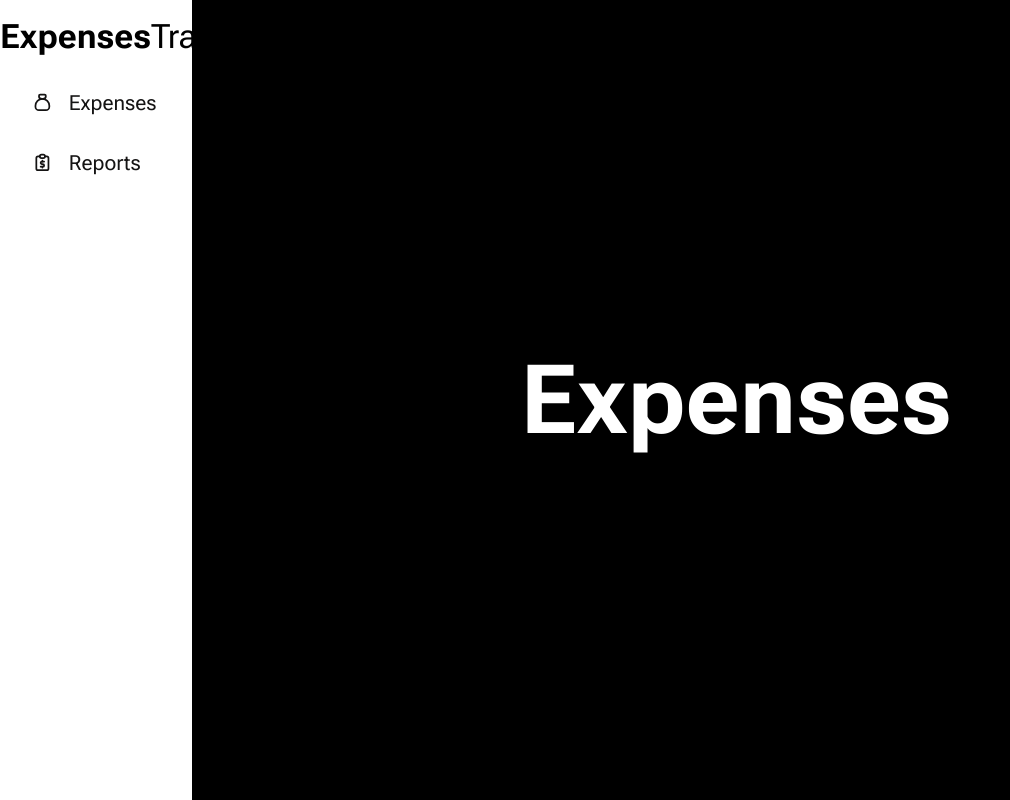
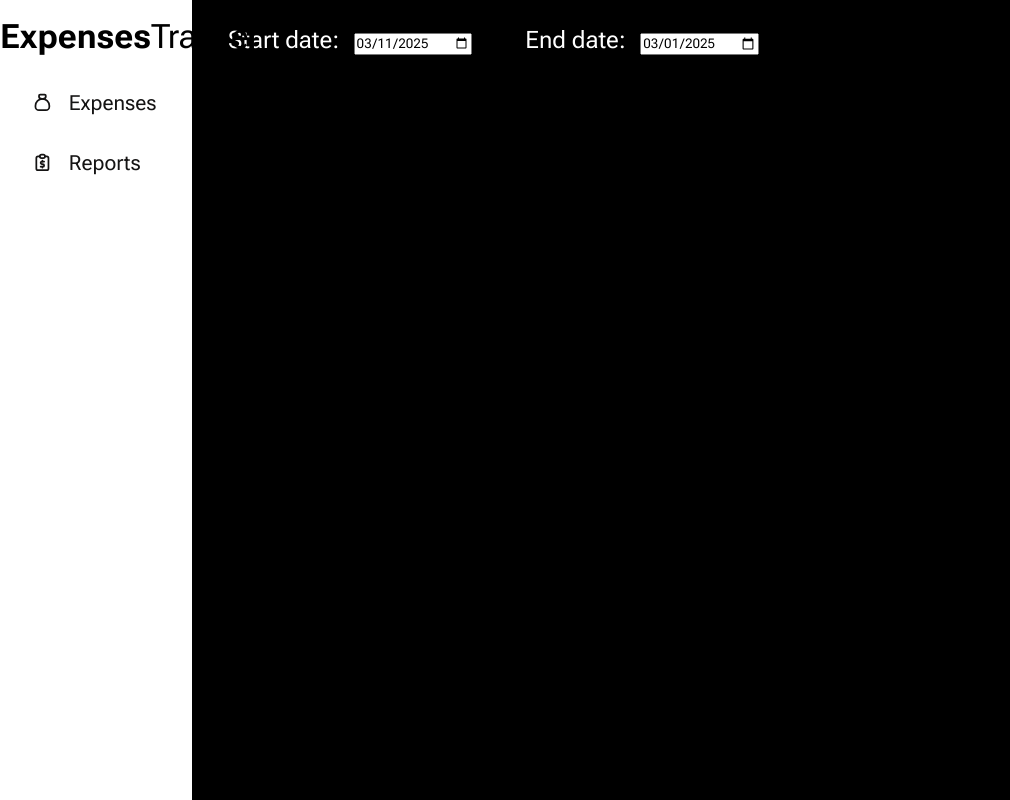
Before and after one commit to Limo01/ExpensesTracker, a React app in the folder frontend/expenses-tracker/: page / in a window 1280 px wide. Shown: the whole page, without its empty margins (0-1010 px from the left). Built offline with nearby package versions, Linux system fonts and the light colour scheme.

Commit message:
Add IntervalPicker component

```diff
--- /dev/null
+++ b/frontend/expenses-tracker/src/components/intervalPicker/intervalPicker.css
@@ -0,0 +1,13 @@
+.intervalPicker {
+    margin-top: 1.1em;
+    margin-left: 1.5em;
+    font-size: 1.5em;
+}
+
+.intervalPicker label {
+    margin-right: 0.6em;
+}
+
+.intervalPicker input {
+    margin-right: 4em;
+}
--- /dev/null
+++ b/frontend/expenses-tracker/src/components/intervalPicker/intervalPicker.js
@@ -0,0 +1,36 @@
+import React, { useState } from "react";
+import "./intervalPicker.css"
+
+function IntervalPicker() {
+  const [startDate, setStartDate] = useState(getTodayDate());
+  const [endDate, setEndDate] = useState(getBeginningOfCurrentMonthDate());
+
+  function getTodayDate() {
+    return new Date().toISOString().substring(0, 10);
+  }
+
+  function getBeginningOfCurrentMonthDate() {
+    let today = new Date();
+
+    let timezoneOffset = today.getTimezoneOffset() * 60000;
+    let daysOffset = 86400000 * (today.getDate() - 1);
+
+    let firstDayOfCurrentMonth =
+        new Date(today.getTime() - timezoneOffset - daysOffset);
+
+    return firstDayOfCurrentMonth.toISOString()
+                                 .substring(0, 10);
+  }
+
+  return (
+    <div className="intervalPicker">
+      <label>Start date:</label>
+      <input type="date" value={startDate} onChange = {(e) => {setStartDate(e.target.value); console.log(e.target.value)}}/>
+
+      <label>End date:</label>
+      <input type="date" value={endDate} onChange = {(e) => {setEndDate(e.target.value); console.log(e.target.value)}}/>
+    </div>
+  );
+}
+
+export default IntervalPicker;
--- a/frontend/expenses-tracker/src/components/pages/expenses.js
+++ b/frontend/expenses-tracker/src/components/pages/expenses/expenses.js
@@ -1,10 +1,11 @@
 import React from "react";
-import "./pages.css";
+import "../pages.css";
+import IntervalPicker from "../../intervalPicker/intervalPicker";
 
 function ExpensesPage() {
   return (
     <div className="page" id="expensesPage">
-      <h1>Expenses</h1>
+      <IntervalPicker />
     </div>
   );
 }
--- a/frontend/expenses-tracker/src/components/pages/pages.css
+++ b/frontend/expenses-tracker/src/components/pages/pages.css
@@ -1,11 +1,7 @@
 .page {
-    display: flex;
     height: 100vh;
-    align-items: center;
-    justify-content: center;
-    font-size: 3rem;
+    width: 85vw;
     background-color: #000;
     color: #fff;
     float: right;
-    width: 85vw;
 }
--- a/frontend/expenses-tracker/src/components/pages/reports.js
+++ b/frontend/expenses-tracker/src/components/pages/reports/reports.js
@@ -1,5 +1,5 @@
 import React from "react";
-import "./pages.css";
+import "../pages.css";
 
 function ReportPage() {
   return (
--- a/frontend/expenses-tracker/src/index.js
+++ b/frontend/expenses-tracker/src/index.js
@@ -5,8 +5,8 @@ import {
   RouterProvider,
   Outlet
 } from "react-router-dom";
-import ExpensesPage from "./components/pages/expenses";
-import ReportsPage from "./components/pages/reports";
+import ExpensesPage from "./components/pages/expenses/expenses";
+import ReportsPage from "./components/pages/reports/reports";
 import Navbar from "./components/navbar/navbar";
 import "./index.css";
 
```
